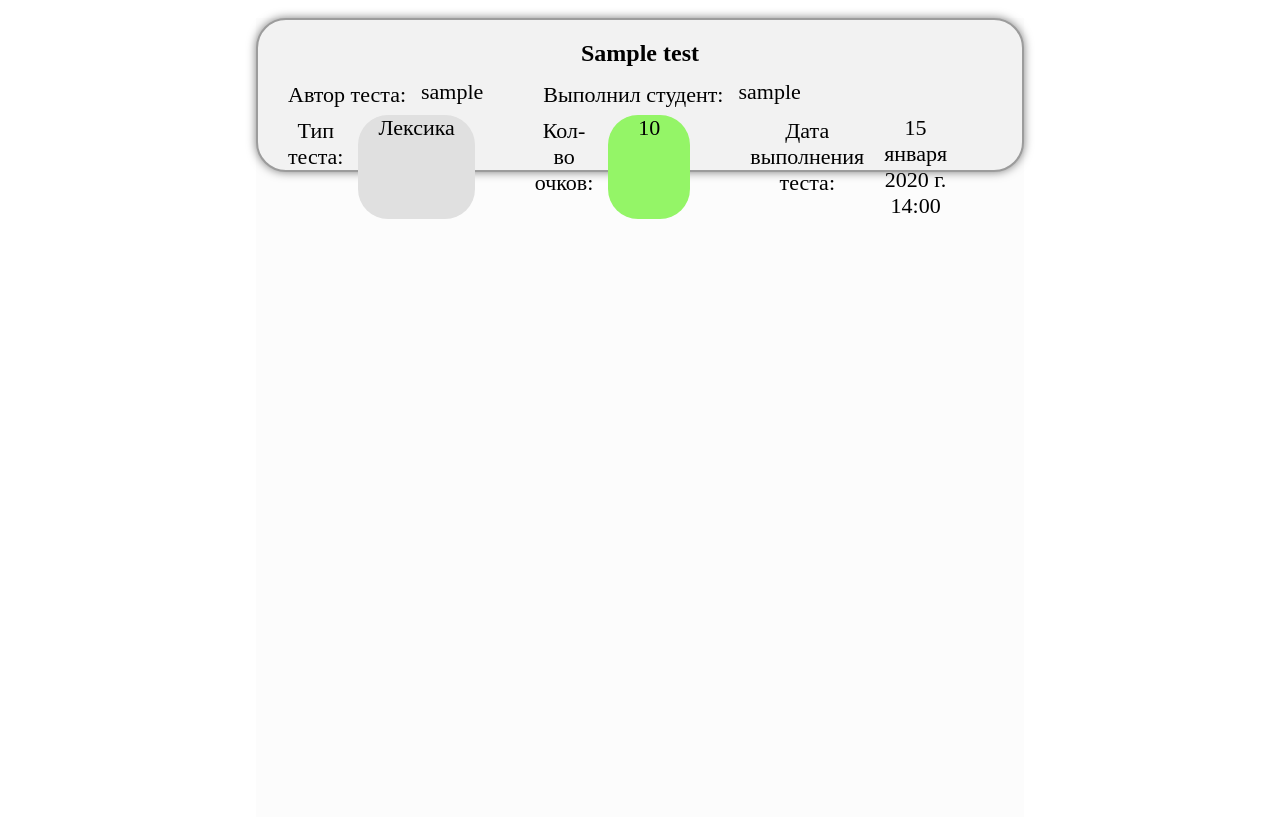
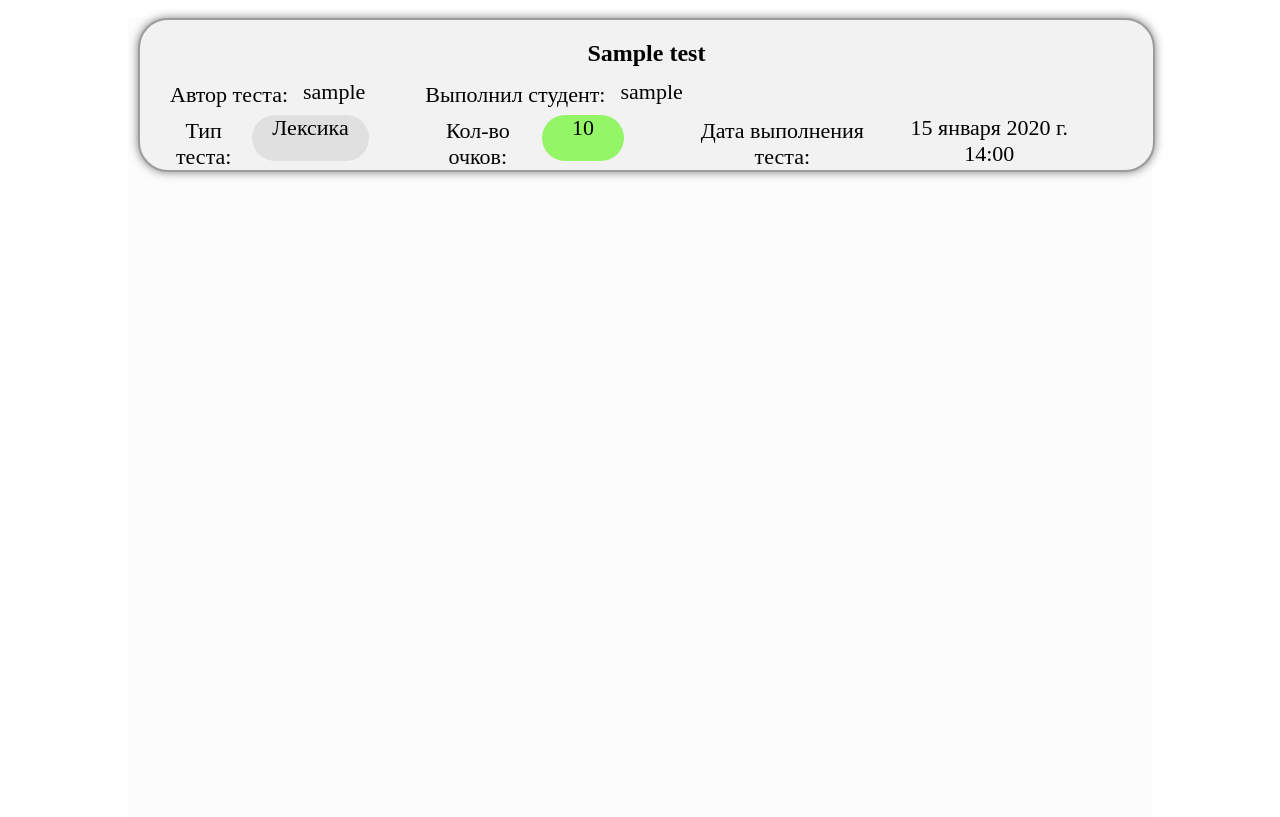
Before and after one commit to AlexeyPlz/University_Project_For_Tests, a Django app: page /profile in a window 1280 px wide. Shown: the part 72-889 px from the top of the page. Run offline with Django 4.2, Linux system fonts and the light colour scheme; a user stored in the database is signed in; tables that the repository leaves empty hold one stand-in row (values such as "Sample post").

Commit message:
change style

```diff
--- a/static/main/css/profile.css
+++ b/static/main/css/profile.css
@@ -1,13 +1,18 @@
+.test_container {
+    height: 100vh;
+    margin: 20px 10%;
+    background: #fcfcfc;
+}
+
 .test_card {
     position: relative;
-    grid-row: span 1;
-    grid-column: span 1;
-    max-width: 100%;
+    width: 95%;
     max-height: 100px;
     background: #f2f2f2;
     border-radius: 30px;
     border: 2px solid #9c9c9c;
     box-shadow: 0 0 10px rgba(0, 0, 0, 0.5);
+    margin: 10px;
     padding: 20px 20px 30px 20px;
     text-align: center;
 }
@@ -25,6 +30,7 @@
 
 .test_field {
     display: flex;
+    max-height: 50px;
 }
 
 .test_info h2 {
--- a/templates/main/profile.html
+++ b/templates/main/profile.html
@@ -15,7 +15,7 @@
 
 
 {% block content %}
-<div class="main_container">
+<div class="test_container">
   {% for result in results %}
   <div class="test_card" value="{{ result.id }}">
     <h1>{{ result.test.title }}</h1>
```
Also changed, not shown: main/migrations/0001_initial.py (added).
